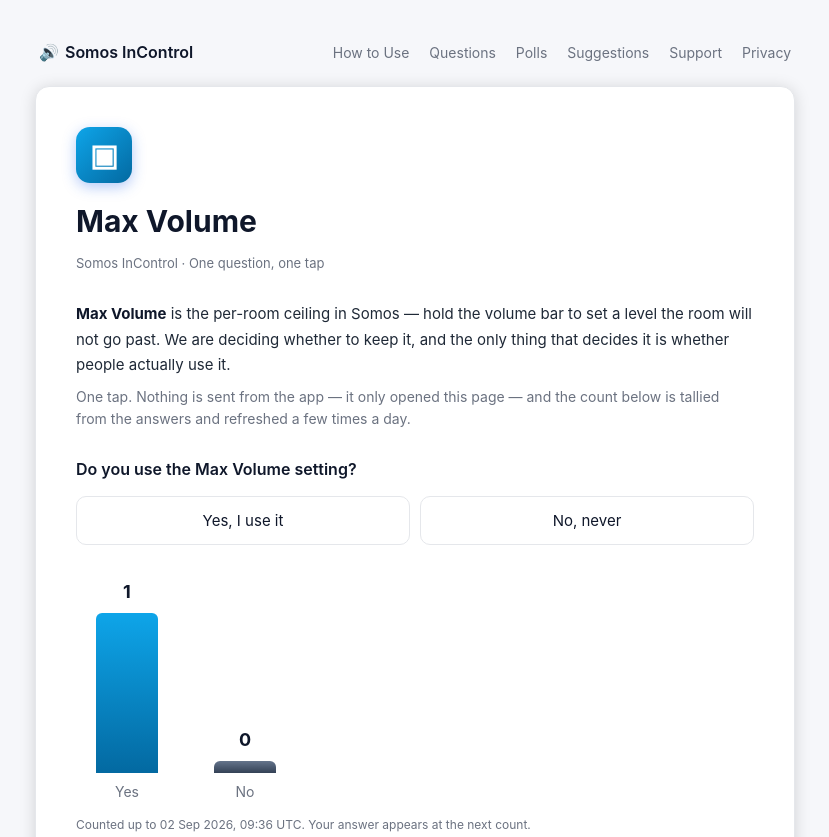
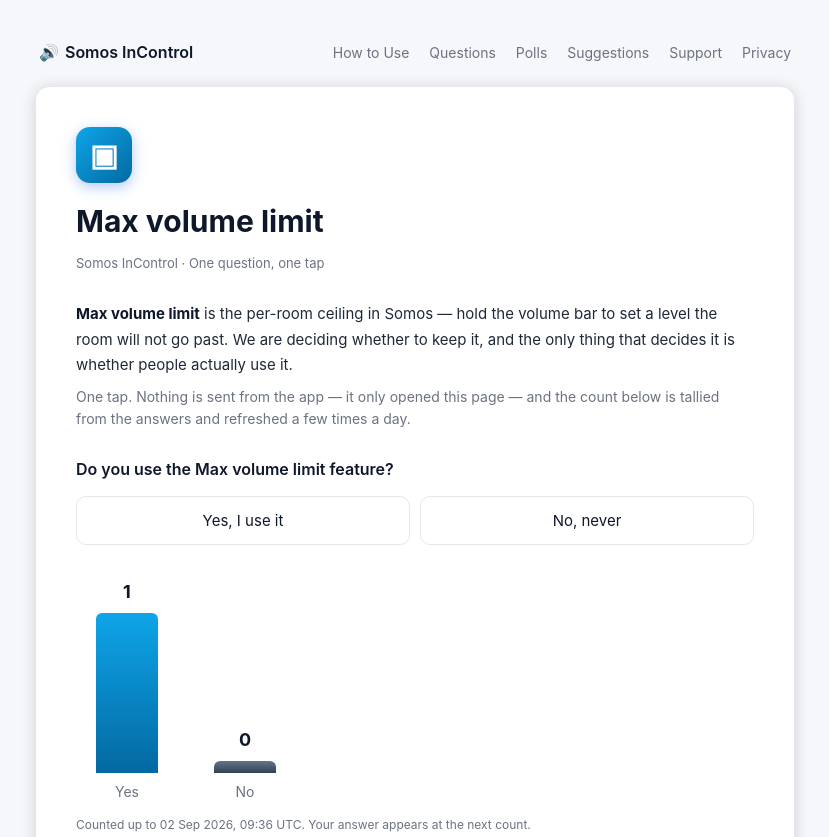
Before and after one commit to cjmo71/cjmo71.github.io, a plain HTML site: page somos-incontrol/max-volume.html in a window 1280 px wide. Shown: the top 837 px of the page, without its empty margins (225-1054 px from the left). Drawn offline with Linux system fonts and the light colour scheme.

Commit message:
poll: say Max volume limit, so people stop reading it as playing at max volume
The tally's two anchors are untouched: the _subject 'Max Volume poll' and the
field name 'Uses Max Volume' both still ride in every vote email already sent.

```diff
--- a/somos-incontrol/max-volume.html
+++ b/somos-incontrol/max-volume.html
@@ -3,8 +3,8 @@
 <head>
 <meta charset="UTF-8">
 <meta name="viewport" content="width=device-width, initial-scale=1.0">
-<title>Max Volume — Somos InControl</title>
-<meta name="description" content="One question: do you use the Max Volume setting in Somos?">
+<title>Max volume limit — Somos InControl</title>
+<meta name="description" content="One question: do you use the Max volume limit feature in Somos?">
 <link rel="stylesheet" href="../assets/style.css">
 <style>
   .contact-form select {
@@ -60,13 +60,13 @@
   <div class="cardhead">
     <div class="cardhead-main">
     <div class="logo" style="background: linear-gradient(135deg, #0ea5e9, #0369a1);">&#9635;</div>
-    <h1>Max Volume</h1>
+    <h1>Max volume limit</h1>
     <div class="updated">Somos InControl &middot; One question, one tap</div>
     </div>
   </div>
 
   <p style="font-size: 15px; line-height: 1.7;">
-    <strong>Max Volume</strong> is the per-room ceiling in Somos &mdash; hold the volume bar to set
+    <strong>Max volume limit</strong> is the per-room ceiling in Somos &mdash; hold the volume bar to set
     a level the room will not go past. We are deciding whether to keep it, and the only thing that
     decides it is whether people actually use it.</p>
 
@@ -83,7 +83,7 @@
     <input type="text" name="_honey" style="display:none">
     <input type="hidden" name="Uses Max Volume" id="answer" value="">
 
-    <div class="poll-q">Do you use the Max Volume setting?</div>
+    <div class="poll-q">Do you use the Max volume limit feature?</div>
     <div class="poll-buttons">
       <button type="submit" class="vote" data-vote="Yes">Yes, I use it</button>
       <button type="submit" class="vote" data-vote="No">No, never</button>
```
Also changed, not shown: somos-incontrol/polls.html (+1 -1 lines).
